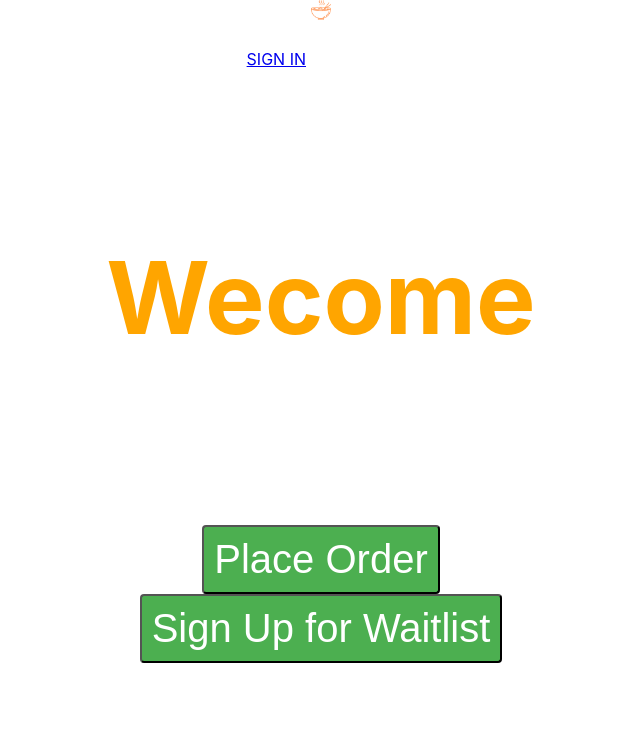
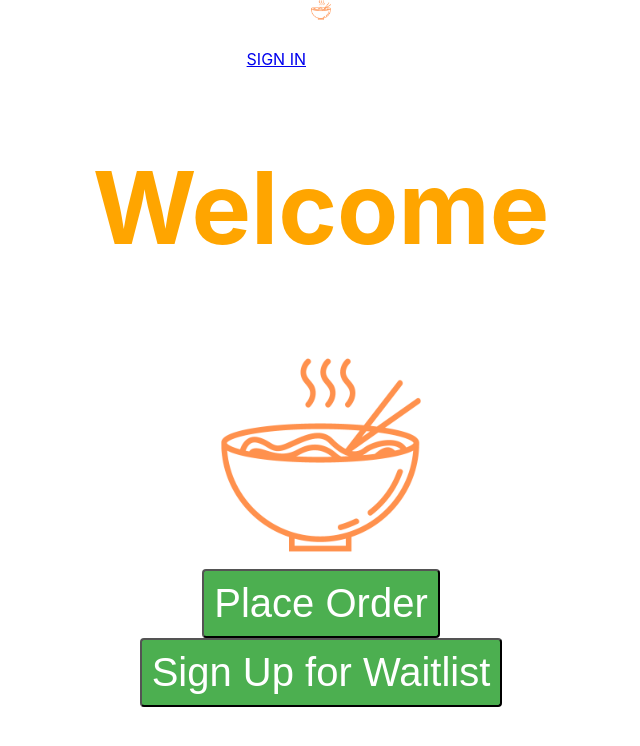
Before and after one commit to leowei31/nwhacks2021, a React (Create React App) app: page / in a window 1280 px wide. Shown: the top 746 px of the page, without its empty margins (319-959 px from the left). Built offline with nearby package versions, Linux system fonts and the light colour scheme; no server answers.

Commit message:
added home page logo

```diff
--- a/src/pages/home/homePage.css
+++ b/src/pages/home/homePage.css
@@ -1,4 +1,9 @@
 h1 {
   font-size: 100px;
-  padding: 100px;
+  padding: 10px;
 }
+
+.HomePageLogo {
+  height: 200px;
+  padding: 10px;
+}
--- a/src/pages/home/homePage.page.jsx
+++ b/src/pages/home/homePage.page.jsx
@@ -1,12 +1,14 @@
 import React from 'react';
 import './homePage.css';
 import CustomButton from '../../components/custom-button/customButton.component';
+import HomePageLogo from '../../pics/MenuLogoHomePage.png';
 
 class HomePage extends React.Component {
     render() {
         return (
             <div className="HomePage">
-                <h1 style={{color: "orange"}}>Wecome</h1>
+                <h1 style={{color: "orange"}}>Welcome</h1>
+                <img src ={HomePageLogo} className="HomePageLogo" alt= 'HomePageLogo'/>
                 <CustomButton>Place Order</CustomButton>
                 <CustomButton>Sign Up for Waitlist</CustomButton>
             </div>
```
Also changed, not shown: src/pics/MenuLogoHomePage.png (added), 1 other file (tests, documents, lock files or other folders).
